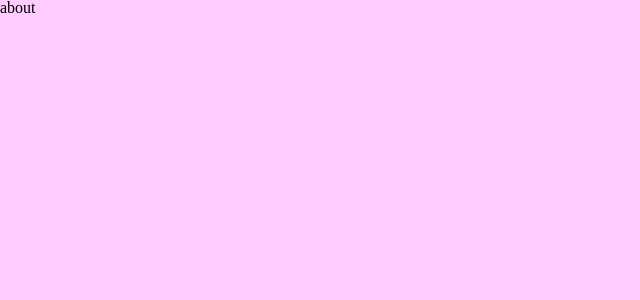
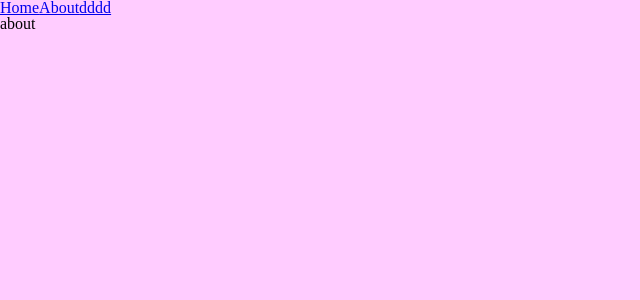
Before and after one commit to CnPyYang/order-h5, a React (Vite) app: page /about in a window 1280 px wide. Shown: the top 300 px of the page, without its empty margins (0-640 px from the left). Built offline with nearby package versions, Linux system fonts and the light colour scheme.

Commit message:
旧式写法

```diff
--- a/src/App.tsx
+++ b/src/App.tsx
@@ -1,11 +1,14 @@
 import { useState } from 'react'
-import { Outlet } from 'react-router-dom'; 'react-router-dom'
+import { Outlet, Link } from 'react-router-dom'; 'react-router-dom'
 
 function App() {
   const [count, setCount] = useState(0)
 
   return (
     <div className="App">
+      <Link to="/home">Home</Link>
+      <Link to="/about">About</Link>
+      <Link to="/dddd">dddd</Link>
       {/* 占位符。类似于窗口，展示组件的，类似vue的router-view */}
       <Outlet />
     </div>
--- a/src/router/index.tsx
+++ b/src/router/index.tsx
@@ -1,4 +1,4 @@
-import { BrowserRouter, Route, Routes} from 'react-router-dom'
+import { BrowserRouter, Route, Routes, Navigate} from 'react-router-dom'
 // BrowserRouter history ;HashRouter hash
 
 import App from '@/App'
@@ -10,6 +10,7 @@
     <BrowserRouter>
       <Routes>
         <Route path="/" element={<App />}>
+          <Route path='/' element={<Navigate to='/home' />} />
           <Route path="/home" element={<Home />} />
           <Route path="/about" element={<About />} />
         </Route>
```
